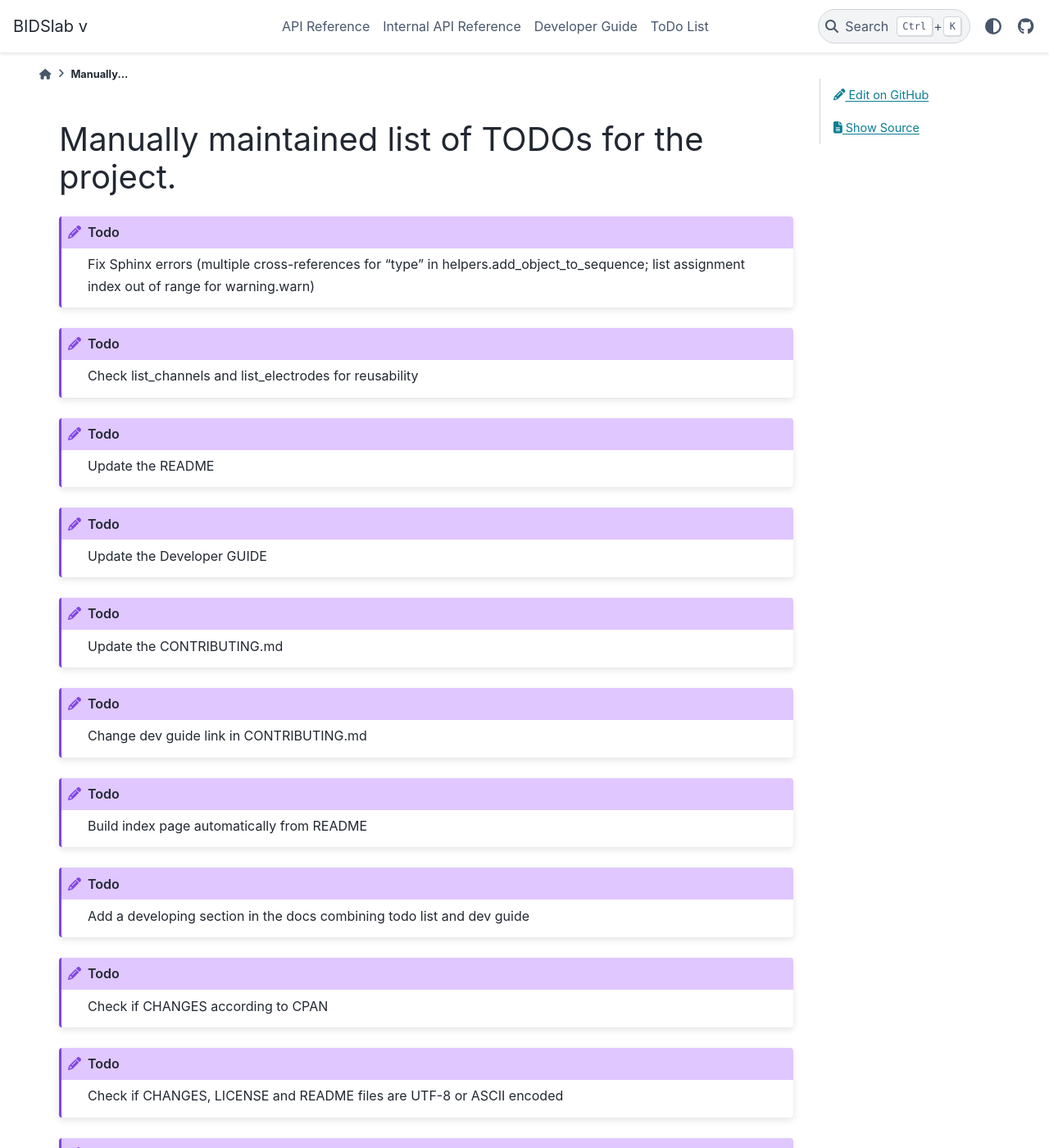
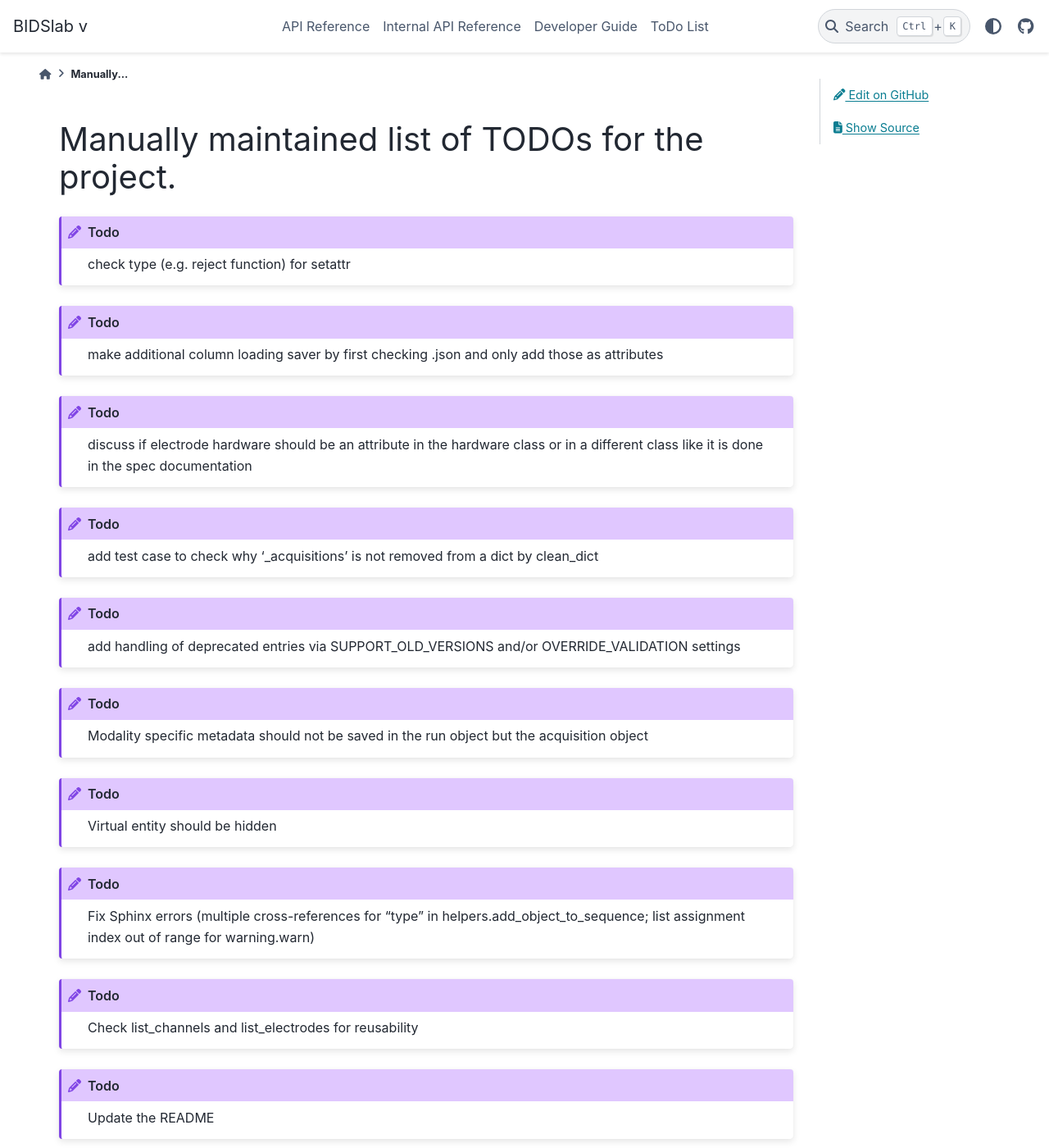
Before and after one commit to TNoak/BIDSlab, a Sphinx documentation site: the page built from docs/source/generated/todos.rst, in a window 1280 px wide and 1400 px high. Shown: the whole window at 82% size. Built offline with Sphinx 7.4.7 and the PyData theme 0.15.4, drawn with Linux system fonts in a browser that asks for light colours; pages that are not in the unit, such as notebooks, are missing from menus.

Commit message:
chore: update TODO list with additional tasks and notes

```diff
--- a/docs/source/generated/todos.rst
+++ b/docs/source/generated/todos.rst
@@ -4,6 +4,20 @@
 
 Manually maintained list of TODOs for the project.
 --------------------------------------------------
+
+.. todo:: check type (e.g. reject function) for setattr
+
+.. todo:: make additional column loading saver by first checking .json and only add those as attributes
+
+.. todo:: discuss if electrode hardware should be an attribute in the hardware class or in a different class like it is done in the spec documentation
+
+.. todo:: add test case to check why '\_acquisitions' is not removed from a dict by clean\_dict
+
+.. todo:: add handling of deprecated entries via SUPPORT\_OLD\_VERSIONS and/or OVERRIDE\_VALIDATION settings
+
+.. todo:: Modality specific metadata should not be saved in the run object but the acquisition object
+
+.. todo:: Virtual entity should be hidden
 
 .. todo:: Fix Sphinx errors (multiple cross-references for "type" in helpers.add\_object\_to\_sequence; list assignment index out of range for warning.warn)
 
```
Also changed, not shown: 1 other file.
